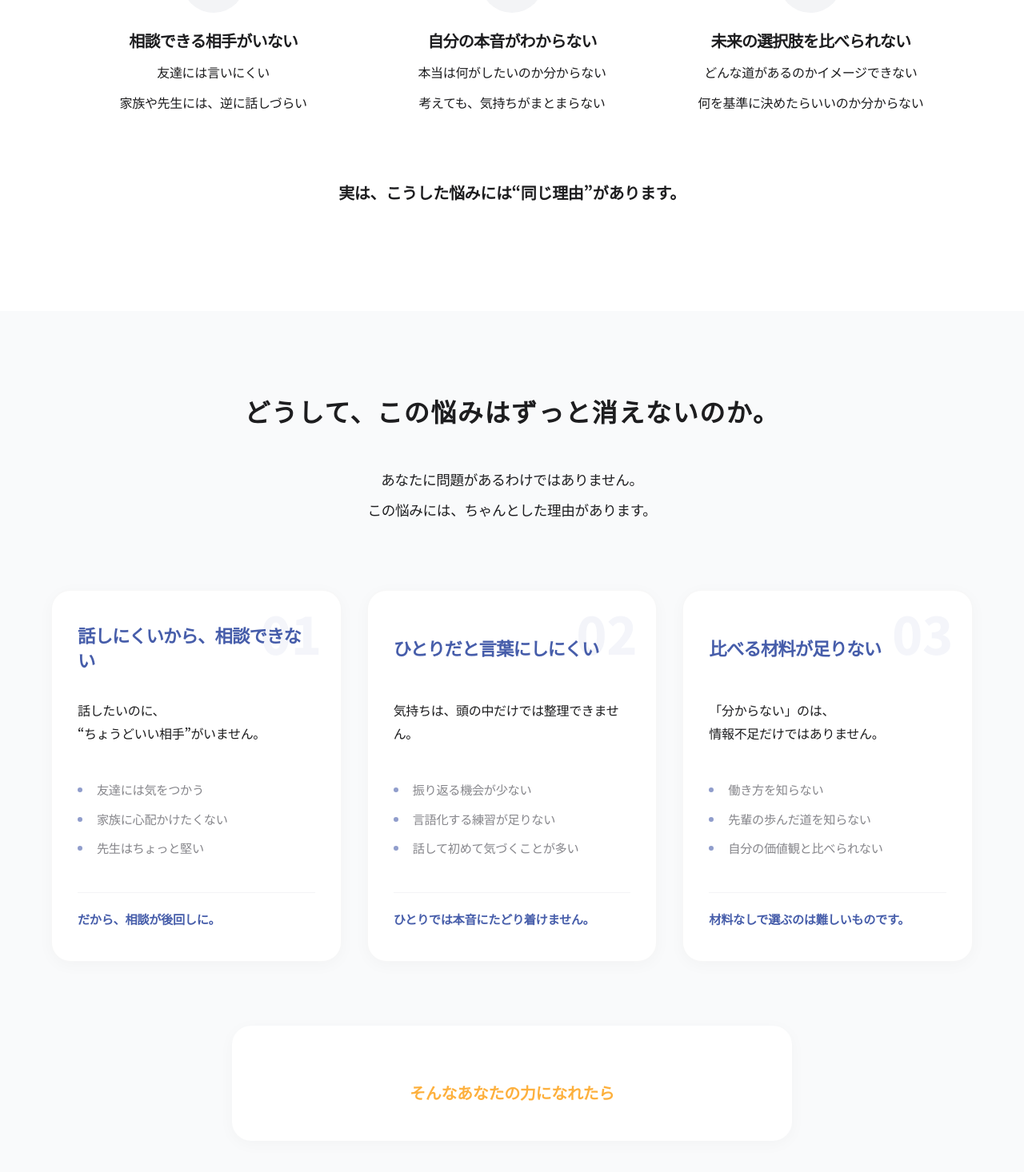
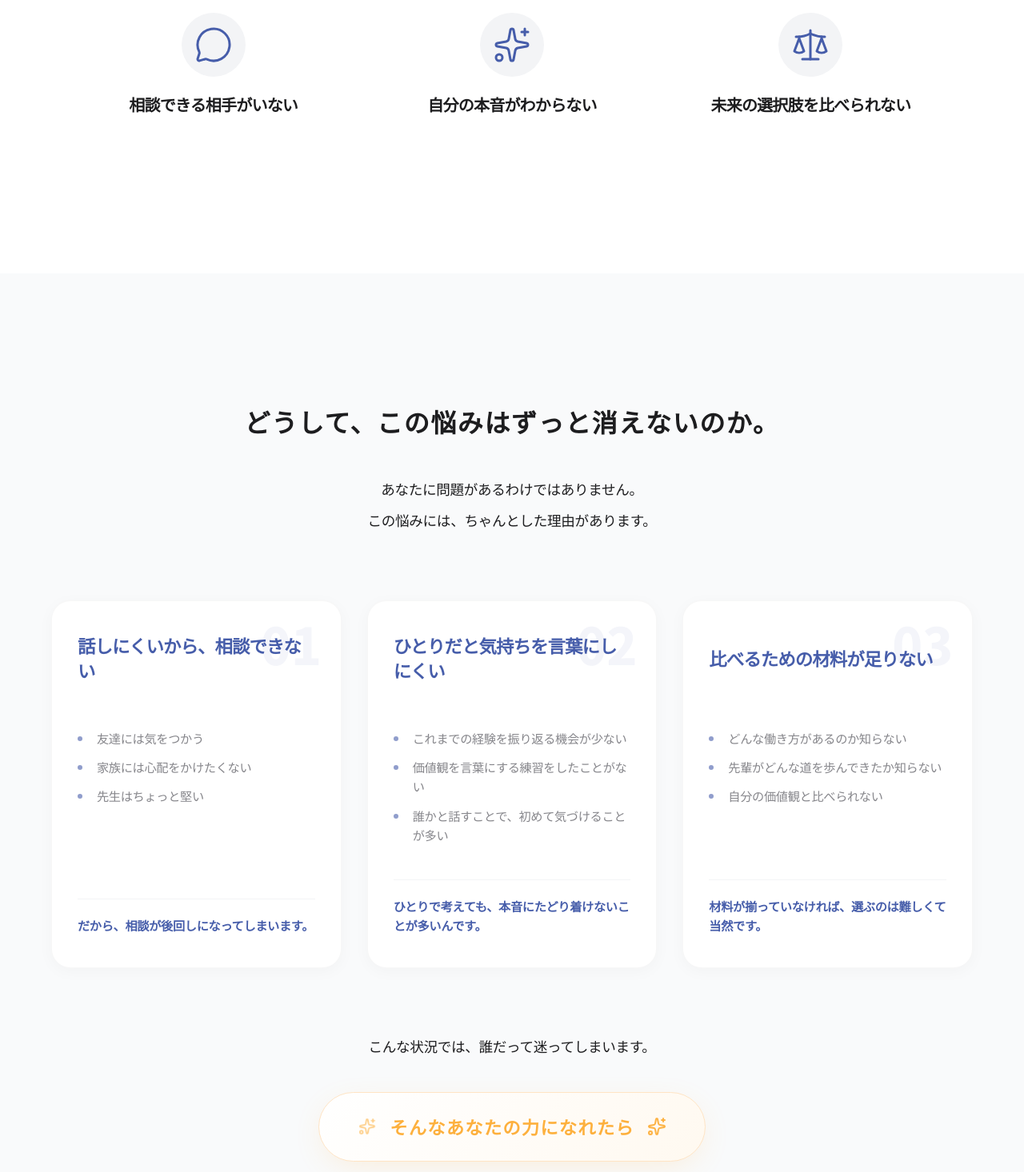
Before and after one commit to skaaarf/coaching-app-lp, a Next.js app: page / in a window 1280 px wide. Shown: the part 1284-2750 px from the top of the page at 80% size. Built offline with nearby package versions, Linux system fonts and the light colour scheme.

Commit message:
Refine UI text and spacing, update section styles

```diff
--- a/src/app/globals.css
+++ b/src/app/globals.css
@@ -94,12 +94,12 @@ h6 {
 }
 
 .section {
-  padding: 120px 0;
+  padding: 160px 0;
   /* Deep whitespace */
 }
 
 @media (max-width: 768px) {
   .section {
-    padding: 80px 0;
+    padding: 100px 0;
   }
 }
--- a/src/components/Empathy.tsx
+++ b/src/components/Empathy.tsx
@@ -9,26 +9,17 @@ export default function Empathy() {
         {
             icon: <MessageCircle size={48} strokeWidth={1.5} />,
             title: "相談できる相手がいない",
-            points: [
-                "友達には言いにくい",
-                "家族や先生には、逆に話しづらい"
-            ]
+            points: []
         },
         {
             icon: <Sparkles size={48} strokeWidth={1.5} />,
             title: "自分の本音がわからない",
-            points: [
-                "本当は何がしたいのか分からない",
-                "考えても、気持ちがまとまらない"
-            ]
+            points: []
         },
         {
             icon: <Scale size={48} strokeWidth={1.5} />,
             title: "未来の選択肢を比べられない",
-            points: [
-                "どんな道があるのかイメージできない",
-                "何を基準に決めたらいいのか分からない"
-            ]
+            points: []
         }
     ];
 
@@ -71,11 +62,13 @@ export default function Empathy() {
                                 {item.icon}
                             </div>
                             <h3 className={styles.cardTitle}>{item.title}</h3>
-                            <ul className={styles.pointList}>
-                                {item.points.map((point, i) => (
-                                    <li key={i}>{point}</li>
-                                ))}
-                            </ul>
+                            {item.points.length > 0 && (
+                                <ul className={styles.pointList}>
+                                    {item.points.map((point, i) => (
+                                        <li key={i}>{point}</li>
+                                    ))}
+                                </ul>
+                            )}
                         </motion.div>
                     ))}
                 </div>
@@ -87,9 +80,6 @@ export default function Empathy() {
                     viewport={{ once: true }}
                     transition={{ duration: 0.6, delay: 0.4 }}
                 >
-                    <p className={styles.closing}>
-                        実は、こうした悩みには“同じ理由”があります。
-                    </p>
                 </motion.div>
             </div>
         </section>
--- a/src/components/Hero.module.css
+++ b/src/components/Hero.module.css
@@ -1,10 +1,14 @@
 .hero {
-    padding-top: 180px;
-    padding-bottom: 120px;
+    padding-top: 220px;
+    padding-bottom: 160px;
     background: var(--background);
     overflow: hidden;
     position: relative;
 }
+
+/* ... existing styles ... */
+
+/* ... existing styles ... */
 
 .container {
     max-width: 1080px;
@@ -121,3 +125,19 @@
         display: block;
     }
 }
+
+@media (max-width: 767px) {
+    .hero {
+        padding-top: 160px;
+        padding-bottom: 120px;
+    }
+
+    .title {
+        font-size: 2.25rem;
+    }
+
+    .valueList li {
+        gap: 16px;
+        font-size: 0.95rem;
+    }
+}
--- a/src/components/Problem.module.css
+++ b/src/components/Problem.module.css
@@ -1,8 +1,10 @@
 .section {
-    padding: 100px 24px;
+    padding: 160px 24px;
     background-color: #F9FAFB;
     /* Light gray background for calm feel */
 }
+
+/* ... existing styles ... */
 
 .container {
     max-width: 1200px;
@@ -148,10 +150,10 @@
     color: var(--foreground);
     max-width: 700px;
     margin: 0 auto;
-    padding: 40px;
-    background: #fff;
-    border-radius: 24px;
-    box-shadow: 0 4px 20px rgba(0, 0, 0, 0.03);
+    /* padding: 40px; */
+    /* background: #fff; */
+    /* border-radius: 24px; */
+    /* box-shadow: 0 4px 20px rgba(0, 0, 0, 0.03); */
 }
 
 .desktopBreak {
@@ -171,13 +173,79 @@
     }
 }
 
+.messageWrapper {
+    margin-top: 40px;
+    display: inline-flex;
+    align-items: center;
+    gap: 16px;
+    background: linear-gradient(135deg, #FFFFFF 0%, #FFF9F0 100%);
+    border: 1px solid #FFE4C4;
+    padding: 20px 48px;
+    border-radius: 100px;
+    box-shadow: 0 10px 40px -10px rgba(253, 176, 61, 0.2);
+    transition: transform 0.3s ease, box-shadow 0.3s ease;
+}
+
+.messageWrapper:hover {
+    transform: translateY(-2px);
+    box-shadow: 0 15px 50px -10px rgba(253, 176, 61, 0.3);
+}
+
+.icon {
+    color: #FDB03D;
+    animation: sparkle 2s infinite ease-in-out;
+}
+
+.icon:last-child {
+    animation-delay: 1s;
+}
+
 .message {
-    display: inline-block;
-    margin-top: 24px;
-    font-size: 1.25rem;
+    font-size: 1.4rem;
     font-weight: 700;
     color: #FDB03D;
-    /* background: linear-gradient(120deg, rgba(var(--primary-rgb), 0.1) 0%, rgba(var(--primary-rgb), 0.05) 100%); */
-    /* padding: 8px 24px; */
-    /* border-radius: 100px; */
+    letter-spacing: 0.05em;
 }
+
+@keyframes sparkle {
+
+    0%,
+    100% {
+        opacity: 1;
+        transform: scale(1);
+    }
+
+    50% {
+        opacity: 0.6;
+        transform: scale(0.9);
+    }
+}
+
+@media (max-width: 767px) {
+    .section {
+        padding: 100px 24px;
+    }
+
+    .header {
+        margin-bottom: 40px;
+    }
+
+    .title {
+        font-size: 1.75rem;
+        margin-bottom: 24px;
+    }
+
+    .intro {
+        font-size: 1rem;
+        line-height: 1.8;
+    }
+
+    .block {
+        padding: 32px 24px;
+    }
+
+    .content {
+        gap: 32px;
+        margin-bottom: 40px;
+    }
+}
--- a/src/components/Problem.tsx
+++ b/src/components/Problem.tsx
@@ -2,6 +2,7 @@
 
 import styles from './Problem.module.css';
 import { motion } from 'framer-motion';
+import { Sparkles } from 'lucide-react';
 
 export default function Problem() {
     return (
@@ -30,17 +31,14 @@ export default function Problem() {
                         transition={{ duration: 0.6, delay: 0.2 }}
                     >
                         <h3 className={styles.blockTitle}>話しにくいから、相談できない</h3>
-                        <p className={styles.blockIntro}>
-                            話したいのに、<br />
-                            “ちょうどいい相手”がいません。
-                        </p>
+
                         <ul className={styles.blockList}>
                             <li>友達には気をつかう</li>
-                            <li>家族に心配かけたくない</li>
+                            <li>家族には心配をかけたくない</li>
                             <li>先生はちょっと堅い</li>
                         </ul>
                         <p className={styles.blockClosing}>
-                            だから、相談が後回しに。
+                            だから、相談が後回しになってしまいます。
                         </p>
                     </motion.div>
 
@@ -51,17 +49,15 @@ export default function Problem() {
                         viewport={{ once: true }}
                         transition={{ duration: 0.6, delay: 0.3 }}
                     >
-                        <h3 className={styles.blockTitle}>ひとりだと言葉にしにくい</h3>
-                        <p className={styles.blockIntro}>
-                            気持ちは、頭の中だけでは整理できません。
-                        </p>
+                        <h3 className={styles.blockTitle}>ひとりだと気持ちを言葉にしにくい</h3>
+
                         <ul className={styles.blockList}>
-                            <li>振り返る機会が少ない</li>
-                            <li>言語化する練習が足りない</li>
-                            <li>話して初めて気づくことが多い</li>
+                            <li>これまでの経験を振り返る機会が少ない</li>
+                            <li>価値観を言葉にする練習をしたことがない</li>
+                            <li>誰かと話すことで、初めて気づけることが多い</li>
                         </ul>
                         <p className={styles.blockClosing}>
-                            ひとりでは本音にたどり着けません。
+                            ひとりで考えても、本音にたどり着けないことが多いんです。
                         </p>
                     </motion.div>
 
@@ -72,18 +68,15 @@ export default function Problem() {
                         viewport={{ once: true }}
                         transition={{ duration: 0.6, delay: 0.4 }}
                     >
-                        <h3 className={styles.blockTitle}>比べる材料が足りない</h3>
-                        <p className={styles.blockIntro}>
-                            「分からない」のは、<br />
-                            情報不足だけではありません。
-                        </p>
+                        <h3 className={styles.blockTitle}>比べるための材料が足りない</h3>
+
                         <ul className={styles.blockList}>
-                            <li>働き方を知らない</li>
-                            <li>先輩の歩んだ道を知らない</li>
+                            <li>どんな働き方があるのか知らない</li>
+                            <li>先輩がどんな道を歩んできたか知らない</li>
                             <li>自分の価値観と比べられない</li>
                         </ul>
                         <p className={styles.blockClosing}>
-                            材料なしで選ぶのは難しいものです。
+                            材料が揃っていなければ、選ぶのは難しくて当然です。
                         </p>
                     </motion.div>
                 </div>
@@ -96,7 +89,12 @@ export default function Problem() {
                     transition={{ duration: 0.6, delay: 0.5 }}
                 >
                     <p>
+                        こんな状況では、誰だって迷ってしまいます。
+                    </p>
+                    <p className={styles.messageWrapper}>
+                        <Sparkles size={24} className={styles.icon} />
                         <span className={styles.message}>そんなあなたの力になれたら</span>
+                        <Sparkles size={24} className={styles.icon} />
                     </p>
                 </motion.div>
             </div>
```
Also changed, not shown: src/components/Features.module.css (+53 -36 lines), src/components/Plans.module.css (+20 -0 lines).
